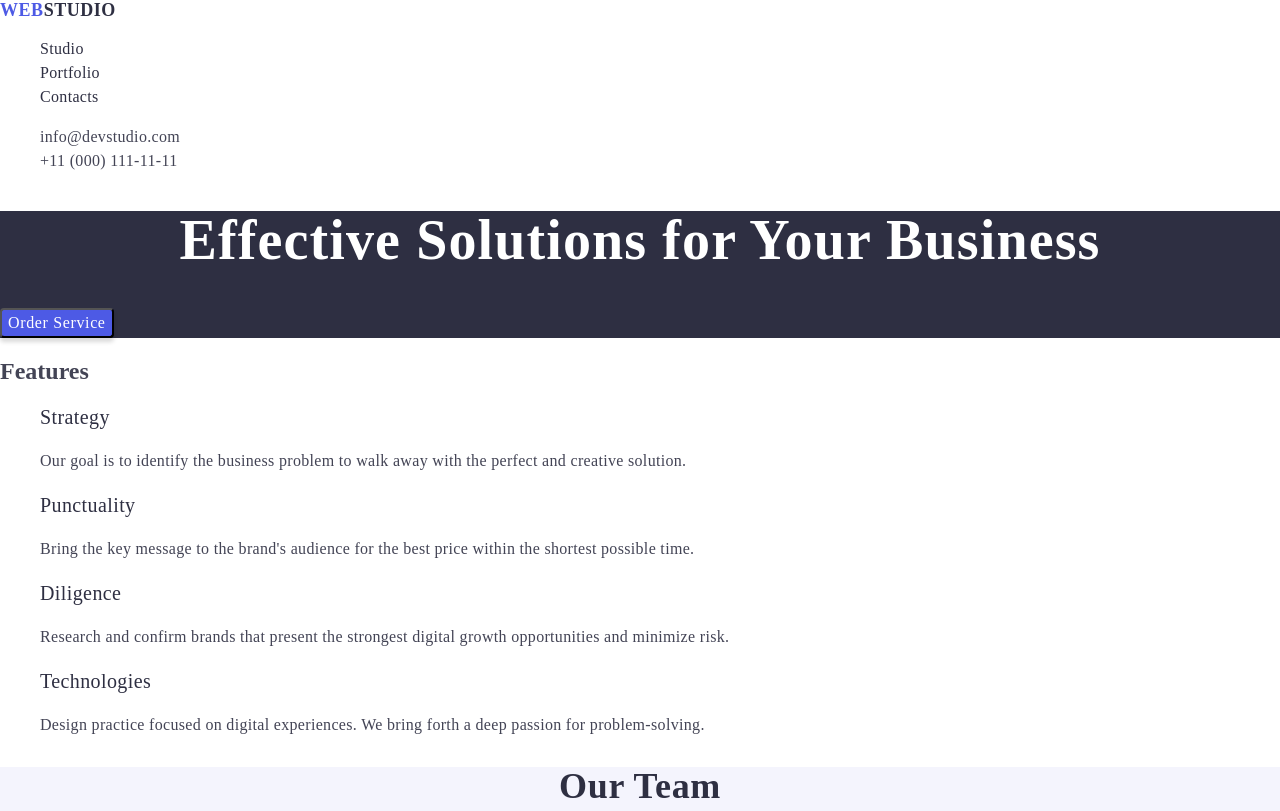
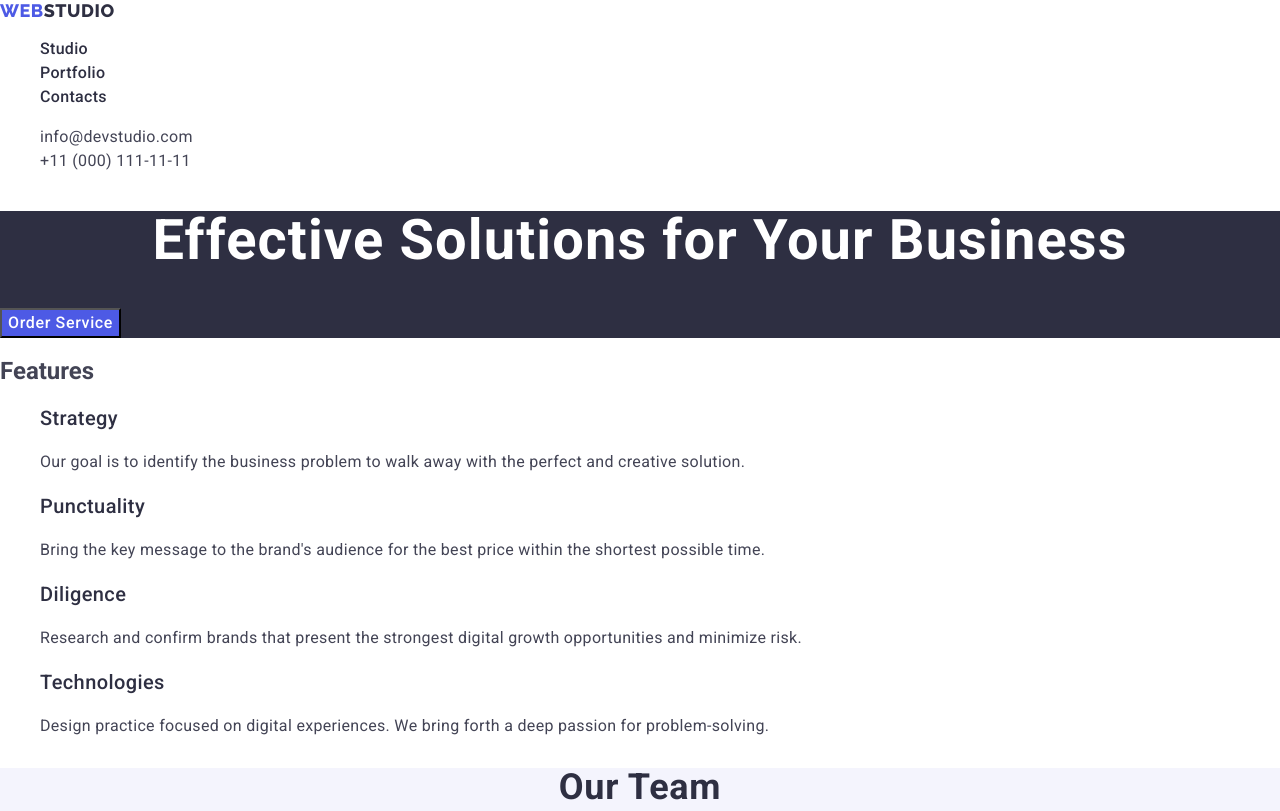
Before and after one commit to Nastya1617/goit-markup-hw-02, a plain HTML site: page index.html in a window 1280 px wide. Shown: the top 811 px of the page. Drawn offline with nearby package versions, Linux system fonts and the light colour scheme.

Commit message:
goit-markup-hw-02

```diff
--- a/css/styles.css
+++ b/css/styles.css
@@ -1,5 +1,5 @@
 body {
-  font-family: "Roboto" sans-serif;
+  font-family: "Roboto", sans-serif;
   color: #434455;
   background-color: #fff;
 }
@@ -11,7 +11,7 @@ ul {
 }
 .logo {
   color: #4d5ae5;
-  font-family: "Raleway" sans-serif;
+  font-family: "Raleway", sans-serif;
   font-size: 18px;
   font-weight: 700;
   line-height: 1.17;
@@ -58,20 +58,21 @@ ul {
 }
 .button {
   color: #fff;
+  font-family: "Roboto", sans-serif;
   font-size: 16px;
   font-weight: 500;
   line-height: 1.5;
   letter-spacing: 0.04em;
-  border-radius: 4px;
   background: #4d5ae5;
-  box-shadow: 0px 4px 4px 0px rgba(0, 0, 0, 0.15);
   cursor: pointer;
+  /*border-radius: 4px;
+  box-shadow: 0px 4px 4px 0px rgba(0, 0, 0, 0.15);*/
 }
 .button:hover,
 .button:focus {
-  border-radius: 4px;
+  /*border-radius: 4px;*/
   background: #404bbf;
-  box-shadow: 0px 4px 4px 0px rgba(0, 0, 0, 0.15);
+  /*box-shadow: 0px 4px 4px 0px rgba(0, 0, 0, 0.15);*/
 }
 .title-features {
   color: #2e2f42;
@@ -169,6 +170,7 @@ ul {
 }
 .logo-footer {
   color: #f4f4fd;
+  font-family: "Raleway", sans-serif;
   font-size: 18px;
   font-weight: 700;
   line-height: 1.17;
--- a/index.html
+++ b/index.html
@@ -26,9 +26,9 @@
           >Web<span class="logo-part">Studio</span></a
         >
         <ul>
-          <li><a class="nav-link" href="./index.html">Studio</a></li>
-          <li><a class="nav-link" href="./index.html">Portfolio</a></li>
-          <li><a class="nav-link" href="./index.html">Contacts</a></li>
+          <li><a class="nav-link" href="">Studio</a></li>
+          <li><a class="nav-link" href="">Portfolio</a></li>
+          <li><a class="nav-link" href="">Contacts</a></li>
         </ul>
       </nav>
       <address class="address">
```
